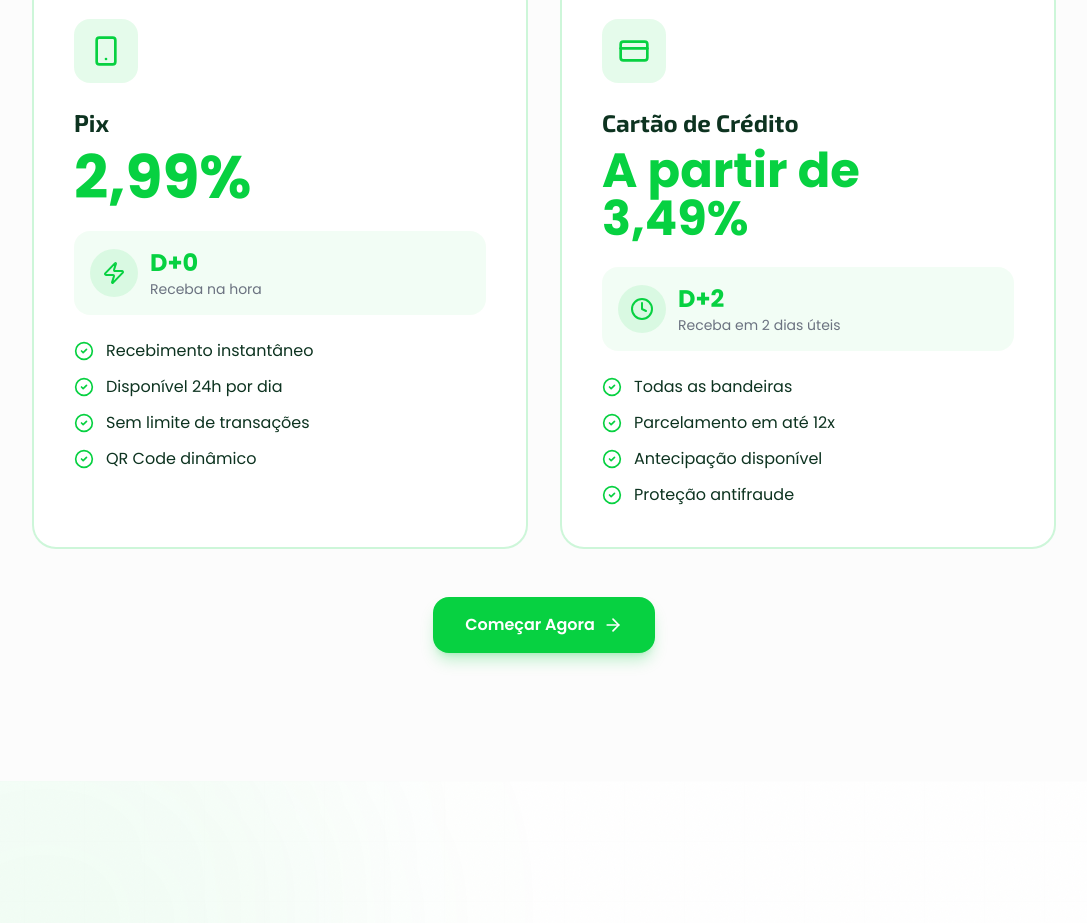
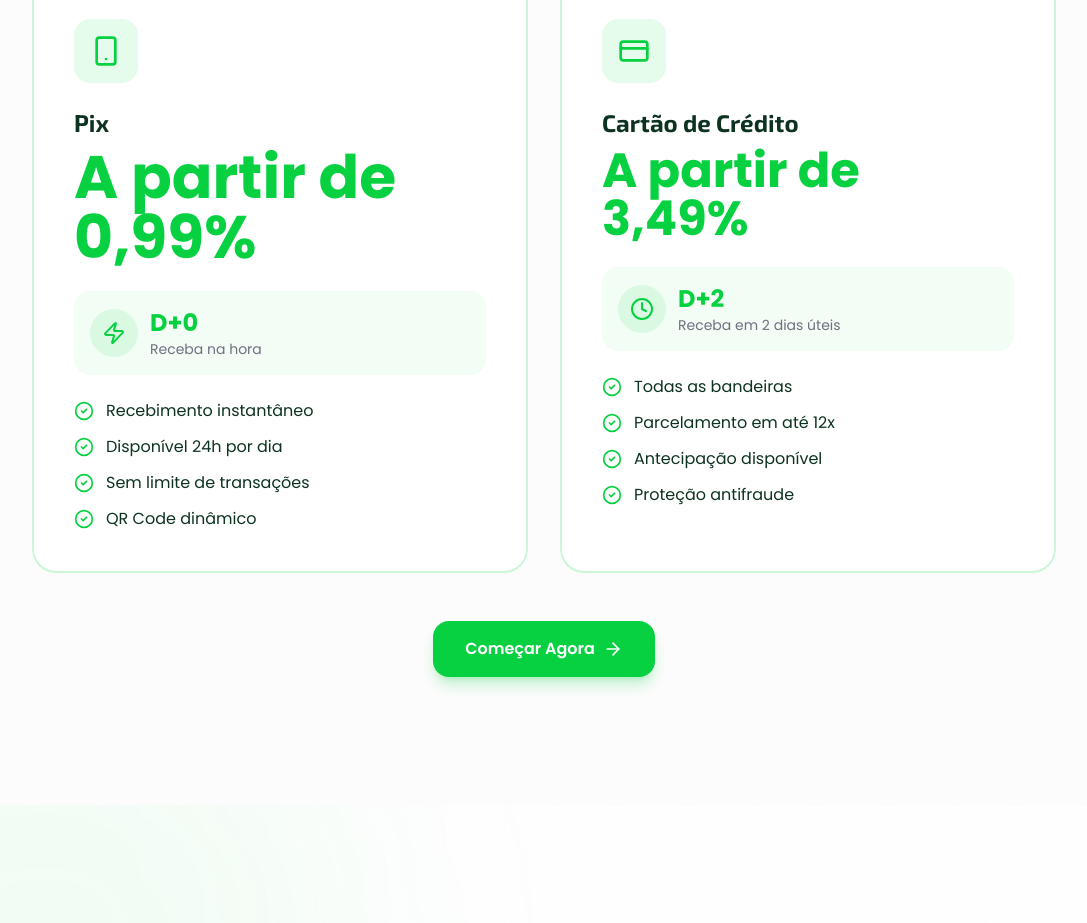
Before and after one commit to sacmillionspay-alt/sitegatewaynovo, a Next.js app: page / in a window 1280 px wide. Shown: the part 1304-2227 px from the top of the page, without its empty margins (96-1183 px from the left). Built offline with nearby package versions, Linux system fonts and the light colour scheme.

Commit message:
Update taxas-section.tsx

```diff
--- a/components/landing/taxas-section.tsx
+++ b/components/landing/taxas-section.tsx
@@ -9,7 +9,7 @@ import Link from "next/link"
 const taxasData = {
   pix: {
     titulo: "Pix",
-    taxa: "2,99%",
+    taxa: "A partir de 0,99%",
     recebimento: "D+0",
     descricaoRecebimento: "Receba na hora",
     icon: Smartphone,
```
